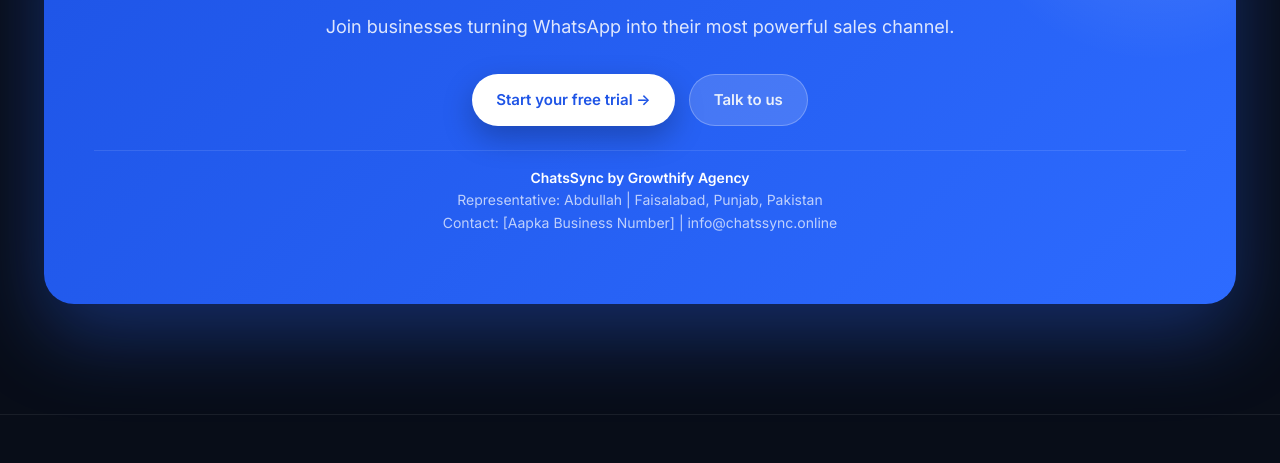
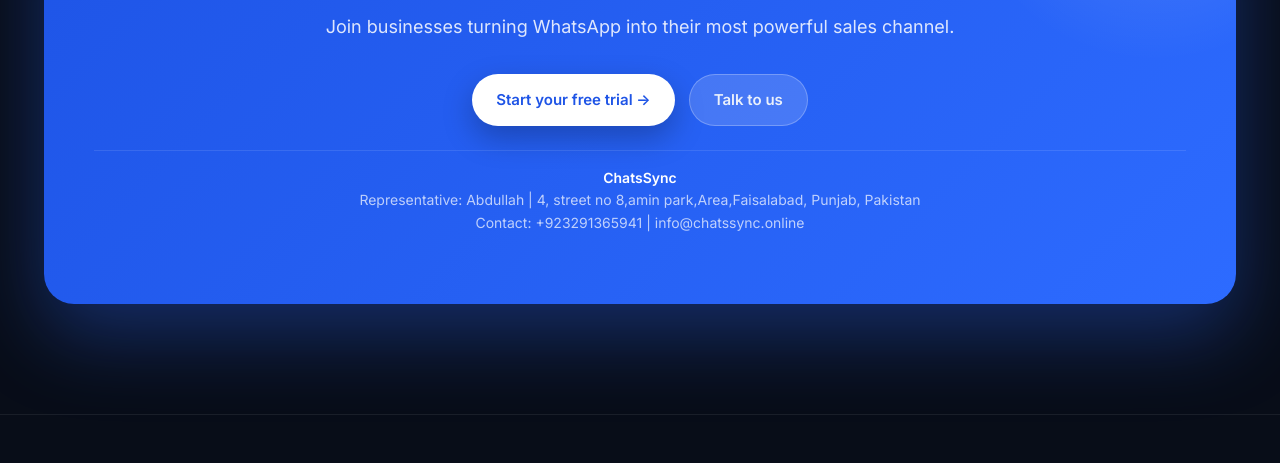
Before and after one commit to Akopopp/chatssync-landing, a plain HTML site: page index.html in a window 1280 px wide. Shown: the part 3037-3500 px from the top of the page. Drawn offline with Linux system fonts and the light colour scheme.

Commit message:
Update index.html

```diff
--- a/index.html
+++ b/index.html
@@ -439,9 +439,9 @@
 
         <!-- Meta Verification Details for CTA Box -->
         <div class="cta-footer-info">
-          <strong>ChatsSync by Growthify Agency</strong><br>
-          Representative: Abdullah | Faisalabad, Punjab, Pakistan<br>
-          Contact: [Aapka Business Number] | info@chatssync.online
+          <strong>ChatsSync</strong><br>
+          Representative: Abdullah | 4, street no 8,amin park,Area,Faisalabad, Punjab, Pakistan<br>
+          Contact: +923291365941 | info@chatssync.online
         </div>
 
       </div>
```
